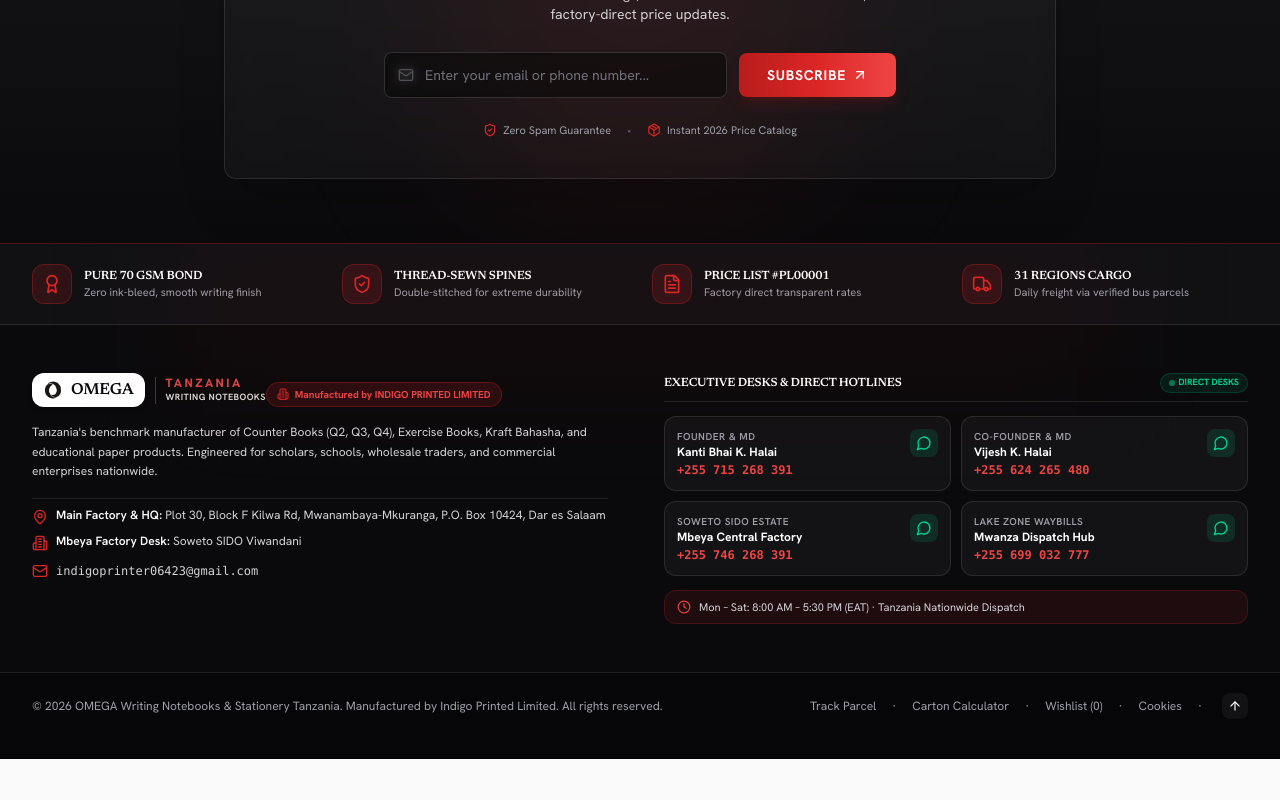
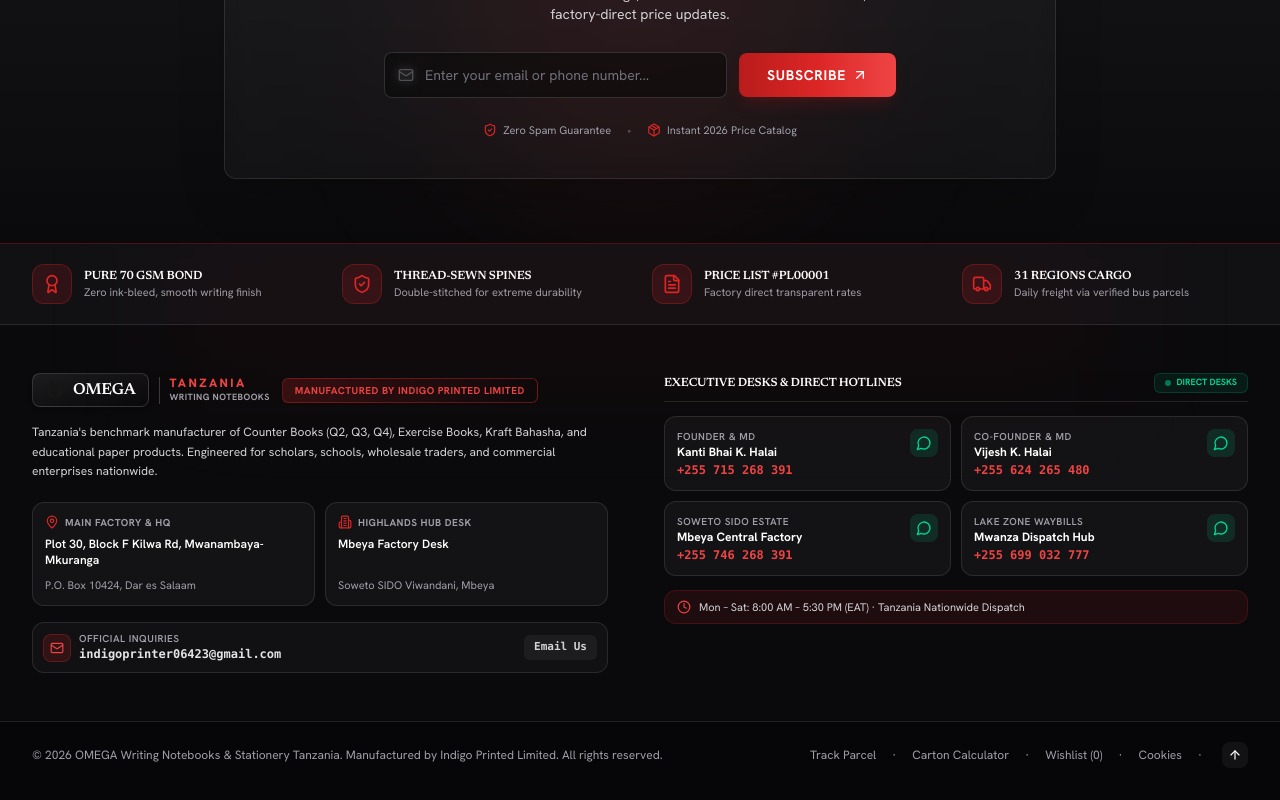
Before and after one commit to MrVishalKuriya/OMEGA-Stationery, a React (Vite) app: page / in a window 1280 px wide. Shown: the part 5798-6598 px from the top of the page. Before the commit the page ends 6557 px from the top, so only its background shows below. Built offline with nearby package versions, Linux system fonts and the light colour scheme; no server answers.

Commit message:
feat(ui): redesign footer brand identity and factory contacts to luxury crimson theme

```diff
--- a/src/components/Layout.tsx
+++ b/src/components/Layout.tsx
@@ -160,45 +160,84 @@
           <div className="grid grid-cols-1 lg:grid-cols-12 gap-8 lg:gap-12">
             {/* Col 1: Heritage & Manufacturing (6 cols) */}
             <div className="lg:col-span-6 space-y-4">
-              <Link to="/" className="inline-block">
+              {/* Brand Hallmark & Manufacturing Eyebrow */}
+              <div className="flex flex-wrap items-center gap-3">
+                <Link to="/" className="inline-block group focus-ring-gold rounded-lg">
                   <OmegaLogo variant="badge" size="md" showSubtitle={true} />
                 </Link>
 
-              <div className="inline-flex items-center gap-1.5 px-2.5 py-1 rounded-full bg-[#dc2626]/15 border border-[#dc2626]/30 text-[10px] font-mono font-bold text-[#ef4444]">
-                <Building2 className="w-3 h-3 text-[#dc2626]" />
-                <span>Manufactured by INDIGO PRINTED LIMITED</span>
+                <div className="inline-flex items-center px-3 py-1 rounded-md bg-gradient-to-r from-[#dc2626]/20 via-[#dc2626]/10 to-transparent border border-[#dc2626]/40 text-[10px] font-mono font-bold text-[#ef4444] uppercase tracking-wider shadow-xs">
+                  <span>MANUFACTURED BY INDIGO PRINTED LIMITED</span>
+                </div>
               </div>
 
               <p className="text-xs text-zinc-300 leading-relaxed max-w-xl">
-                Tanzania's benchmark manufacturer of Counter Books (Q2, Q3, Q4), Exercise Books, Kraft Bahasha, and educational paper products. Engineered for scholars, schools, wholesale traders, and commercial enterprises nationwide.
+                Tanzania&apos;s benchmark manufacturer of Counter Books (Q2, Q3, Q4), Exercise Books, Kraft Bahasha, and educational paper products. Engineered for scholars, schools, wholesale traders, and commercial enterprises nationwide.
               </p>
 
-              <div className="space-y-2 text-xs pt-2 border-t border-white/10 text-zinc-300 max-w-xl">
-                <div className="flex items-start gap-2">
-                  <MapPin className="w-4 h-4 text-[#dc2626] shrink-0 mt-0.5" />
+              {/* Manufacturing Facilities & Direct Dispatch Hubs Grid */}
+              <div className="grid grid-cols-1 sm:grid-cols-2 gap-2.5 max-w-xl pt-1">
+                {/* 1. Main Factory & HQ */}
+                <div className="p-3 rounded-xl bg-white/[0.04] border border-white/10 hover:border-[#dc2626]/40 transition-all flex flex-col justify-between">
                   <div>
-                    <span className="font-semibold text-white">Main Factory &amp; HQ:</span>{' '}
-                    <span>Plot 30, Block F Kilwa Rd, Mwanambaya-Mkuranga, P.O. Box 10424, Dar es Salaam</span>
+                    <div className="flex items-center gap-1.5 mb-1.5">
+                      <MapPin className="w-3.5 h-3.5 text-[#dc2626] shrink-0" />
+                      <span className="text-[10px] font-mono uppercase tracking-wider font-bold text-zinc-400">
+                        Main Factory &amp; HQ
+                      </span>
+                    </div>
+                    <p className="text-xs text-white font-semibold leading-snug">
+                      Plot 30, Block F Kilwa Rd, Mwanambaya-Mkuranga
+                    </p>
+                  </div>
+                  <p className="text-[11px] text-zinc-400 mt-2 font-mono">
+                    P.O. Box 10424, Dar es Salaam
+                  </p>
+                </div>
+
+                {/* 2. Upcountry Factory Desk (Mbeya) */}
+                <div className="p-3 rounded-xl bg-white/[0.04] border border-white/10 hover:border-[#dc2626]/40 transition-all flex flex-col justify-between">
+                  <div>
+                    <div className="flex items-center gap-1.5 mb-1.5">
+                      <Building2 className="w-3.5 h-3.5 text-[#dc2626] shrink-0" />
+                      <span className="text-[10px] font-mono uppercase tracking-wider font-bold text-zinc-400">
+                        Highlands Hub Desk
+                      </span>
+                    </div>
+                    <p className="text-xs text-white font-semibold leading-snug">
+                      Mbeya Factory Desk
+                    </p>
+                  </div>
+                  <p className="text-[11px] text-zinc-400 mt-2 font-mono">
+                    Soweto SIDO Viwandani, Mbeya
+                  </p>
                 </div>
               </div>
 
-                <div className="flex items-start gap-2">
-                  <Building2 className="w-4 h-4 text-[#dc2626] shrink-0 mt-0.5" />
-                  <div>
-                    <span className="font-semibold text-white">Mbeya Factory Desk:</span>{' '}
-                    <span>Soweto SIDO Viwandani</span>
+              {/* Official Corporate Inquiries Bar */}
+              <div className="p-2.5 rounded-xl bg-white/[0.03] border border-white/10 hover:border-[#dc2626]/40 transition-all flex items-center justify-between gap-3 max-w-xl">
+                <div className="flex items-center gap-2 min-w-0">
+                  <div className="w-7 h-7 rounded-lg bg-[#dc2626]/15 border border-[#dc2626]/30 flex items-center justify-center text-[#ef4444] shrink-0">
+                    <Mail className="w-3.5 h-3.5" />
                   </div>
-                </div>
-
-                <div className="flex items-center gap-2 pt-1 text-zinc-300">
-                  <Mail className="w-4 h-4 text-[#dc2626] shrink-0" />
+                  <div className="min-w-0">
+                    <span className="text-[10px] text-zinc-400 uppercase tracking-wider font-semibold block leading-tight">
+                      Official Inquiries
+                    </span>
                     <a
                       href="mailto:indigoprinter06423@gmail.com"
-                    className="hover:text-white transition-colors font-mono"
+                      className="text-xs font-mono font-bold text-zinc-200 hover:text-[#ef4444] transition-colors block truncate"
                     >
                       indigoprinter06423@gmail.com
                     </a>
                   </div>
+                </div>
+                <a
+                  href="mailto:indigoprinter06423@gmail.com"
+                  className="px-2.5 py-1 rounded-md bg-white/5 hover:bg-[#dc2626] text-zinc-300 hover:text-white text-[11px] font-mono font-semibold transition-all shrink-0"
+                >
+                  Email Us
+                </a>
               </div>
             </div>
 
@@ -208,7 +247,7 @@
                 <h4 className="font-heading text-xs font-bold uppercase tracking-wider text-white">
                   Executive Desks &amp; Direct Hotlines
                 </h4>
-                <span className="inline-flex items-center gap-1 text-[9px] font-mono font-bold text-emerald-400 bg-emerald-500/10 px-2 py-0.5 rounded-full border border-emerald-500/20">
+                <span className="inline-flex items-center gap-1.5 text-[9px] font-mono font-bold text-emerald-400 bg-emerald-500/10 px-2.5 py-0.5 rounded-md border border-emerald-500/20">
                   <span className="w-1.5 h-1.5 rounded-full bg-emerald-400 animate-pulse" />
                   DIRECT DESKS
                 </span>
--- a/src/components/OmegaLogo.tsx
+++ b/src/components/OmegaLogo.tsx
@@ -38,22 +38,22 @@
   if (variant === 'badge') {
     return (
       <div className="flex items-center gap-2.5">
-        <div className="bg-white px-2.5 py-1.5 rounded-xl shadow-md border border-white/20 hover:border-[#dc2626] transition-all flex items-center gap-2">
+        <div className="bg-gradient-to-br from-[#1c1c1f] to-[#09090b] px-3 py-1.5 rounded-lg shadow-md border border-white/15 hover:border-[#dc2626] transition-all flex items-center gap-2">
           <img
             src="/logo-icon.png"
             alt="OMEGA Icon"
             className="w-5 h-5 object-contain shrink-0"
           />
-          <span className="font-heading font-black tracking-wider text-[#09090b] text-base leading-none">
+          <span className="font-heading font-black tracking-wider text-white text-base leading-none">
             OMEGA
           </span>
         </div>
         {showSubtitle && (
           <div className="flex flex-col border-l border-white/20 pl-2.5">
-            <span className="text-[10px] sm:text-xs font-black tracking-[0.2em] text-[#D64545] uppercase leading-none font-mono">
+            <span className="text-[10px] sm:text-xs font-black tracking-[0.2em] text-[#ef4444] uppercase leading-none font-mono">
               TANZANIA
             </span>
-            <span className="text-[9px] tracking-wider font-bold text-stone-300 uppercase mt-0.5 whitespace-nowrap font-sans">
+            <span className="text-[9px] tracking-wider font-bold text-zinc-400 uppercase mt-0.5 whitespace-nowrap font-sans">
               Writing Notebooks
             </span>
           </div>
--- a/src/presentation/common/components/OmegaLogo.tsx
+++ b/src/presentation/common/components/OmegaLogo.tsx
@@ -38,22 +38,22 @@
   if (variant === 'badge') {
     return (
       <div className="flex items-center gap-2.5">
-        <div className="bg-white px-2.5 py-1.5 rounded-xl shadow-md border border-white/20 hover:border-[#dc2626] transition-all flex items-center gap-2">
+        <div className="bg-gradient-to-br from-[#1c1c1f] to-[#09090b] px-3 py-1.5 rounded-lg shadow-md border border-white/15 hover:border-[#dc2626] transition-all flex items-center gap-2">
           <img
             src="/logo-icon.png"
             alt="OMEGA Icon"
             className="w-5 h-5 object-contain shrink-0"
           />
-          <span className="font-heading font-black tracking-wider text-[#09090b] text-base leading-none">
+          <span className="font-heading font-black tracking-wider text-white text-base leading-none">
             OMEGA
           </span>
         </div>
         {showSubtitle && (
           <div className="flex flex-col border-l border-white/20 pl-2.5">
-            <span className="text-[10px] sm:text-xs font-black tracking-[0.2em] text-[#D64545] uppercase leading-none font-mono">
+            <span className="text-[10px] sm:text-xs font-black tracking-[0.2em] text-[#ef4444] uppercase leading-none font-mono">
               TANZANIA
             </span>
-            <span className="text-[9px] tracking-wider font-bold text-stone-300 uppercase mt-0.5 whitespace-nowrap font-sans">
+            <span className="text-[9px] tracking-wider font-bold text-zinc-400 uppercase mt-0.5 whitespace-nowrap font-sans">
               Writing Notebooks
             </span>
           </div>
--- a/src/presentation/common/layout/Layout.tsx
+++ b/src/presentation/common/layout/Layout.tsx
@@ -158,45 +158,84 @@
           <div className="grid grid-cols-1 lg:grid-cols-12 gap-8 lg:gap-12">
             {/* Col 1: Heritage & Manufacturing (6 cols) */}
             <div className="lg:col-span-6 space-y-4">
-              <Link to="/" className="inline-block">
+              {/* Brand Hallmark & Manufacturing Eyebrow */}
+              <div className="flex flex-wrap items-center gap-3">
+                <Link to="/" className="inline-block group focus-ring-gold rounded-lg">
                   <OmegaLogo variant="badge" size="md" showSubtitle={true} />
                 </Link>
 
-              <div className="inline-flex items-center gap-1.5 px-2.5 py-1 rounded-full bg-[#dc2626]/15 border border-[#dc2626]/30 text-[10px] font-mono font-bold text-[#ef4444]">
-                <Building2 className="w-3 h-3 text-[#dc2626]" />
-                <span>Manufactured by INDIGO PRINTED LIMITED</span>
+                <div className="inline-flex items-center px-3 py-1 rounded-md bg-gradient-to-r from-[#dc2626]/20 via-[#dc2626]/10 to-transparent border border-[#dc2626]/40 text-[10px] font-mono font-bold text-[#ef4444] uppercase tracking-wider shadow-xs">
+                  <span>MANUFACTURED BY INDIGO PRINTED LIMITED</span>
+                </div>
               </div>
 
               <p className="text-xs text-zinc-300 leading-relaxed max-w-xl">
-                Tanzania's benchmark manufacturer of Counter Books (Q2, Q3, Q4), Exercise Books, Kraft Bahasha, and educational paper products. Engineered for scholars, schools, wholesale traders, and commercial enterprises nationwide.
+                Tanzania&apos;s benchmark manufacturer of Counter Books (Q2, Q3, Q4), Exercise Books, Kraft Bahasha, and educational paper products. Engineered for scholars, schools, wholesale traders, and commercial enterprises nationwide.
               </p>
 
-              <div className="space-y-2 text-xs pt-2 border-t border-white/10 text-zinc-300 max-w-xl">
-                <div className="flex items-start gap-2">
-                  <MapPin className="w-4 h-4 text-[#dc2626] shrink-0 mt-0.5" />
+              {/* Manufacturing Facilities & Direct Dispatch Hubs Grid */}
+              <div className="grid grid-cols-1 sm:grid-cols-2 gap-2.5 max-w-xl pt-1">
+                {/* 1. Main Factory & HQ */}
+                <div className="p-3 rounded-xl bg-white/[0.04] border border-white/10 hover:border-[#dc2626]/40 transition-all flex flex-col justify-between">
                   <div>
-                    <span className="font-semibold text-white">Main Factory &amp; HQ:</span>{' '}
-                    <span>Plot 30, Block F Kilwa Rd, Mwanambaya-Mkuranga, P.O. Box 10424, Dar es Salaam</span>
+                    <div className="flex items-center gap-1.5 mb-1.5">
+                      <MapPin className="w-3.5 h-3.5 text-[#dc2626] shrink-0" />
+                      <span className="text-[10px] font-mono uppercase tracking-wider font-bold text-zinc-400">
+                        Main Factory &amp; HQ
+                      </span>
+                    </div>
+                    <p className="text-xs text-white font-semibold leading-snug">
+                      Plot 30, Block F Kilwa Rd, Mwanambaya-Mkuranga
+                    </p>
+                  </div>
+                  <p className="text-[11px] text-zinc-400 mt-2 font-mono">
+                    P.O. Box 10424, Dar es Salaam
+                  </p>
+                </div>
+
+                {/* 2. Upcountry Factory Desk (Mbeya) */}
+                <div className="p-3 rounded-xl bg-white/[0.04] border border-white/10 hover:border-[#dc2626]/40 transition-all flex flex-col justify-between">
+                  <div>
+                    <div className="flex items-center gap-1.5 mb-1.5">
+                      <Building2 className="w-3.5 h-3.5 text-[#dc2626] shrink-0" />
+                      <span className="text-[10px] font-mono uppercase tracking-wider font-bold text-zinc-400">
+                        Highlands Hub Desk
+                      </span>
+                    </div>
+                    <p className="text-xs text-white font-semibold leading-snug">
+                      Mbeya Factory Desk
+                    </p>
+                  </div>
+                  <p className="text-[11px] text-zinc-400 mt-2 font-mono">
+                    Soweto SIDO Viwandani, Mbeya
+                  </p>
                 </div>
               </div>
 
-                <div className="flex items-start gap-2">
-                  <Building2 className="w-4 h-4 text-[#dc2626] shrink-0 mt-0.5" />
-                  <div>
-                    <span className="font-semibold text-white">Mbeya Factory Desk:</span>{' '}
-                    <span>Soweto SIDO Viwandani</span>
+              {/* Official Corporate Inquiries Bar */}
+              <div className="p-2.5 rounded-xl bg-white/[0.03] border border-white/10 hover:border-[#dc2626]/40 transition-all flex items-center justify-between gap-3 max-w-xl">
+                <div className="flex items-center gap-2 min-w-0">
+                  <div className="w-7 h-7 rounded-lg bg-[#dc2626]/15 border border-[#dc2626]/30 flex items-center justify-center text-[#ef4444] shrink-0">
+                    <Mail className="w-3.5 h-3.5" />
                   </div>
-                </div>
-
-                <div className="flex items-center gap-2 pt-1 text-zinc-300">
-                  <Mail className="w-4 h-4 text-[#dc2626] shrink-0" />
+                  <div className="min-w-0">
+                    <span className="text-[10px] text-zinc-400 uppercase tracking-wider font-semibold block leading-tight">
+                      Official Inquiries
+                    </span>
                     <a
                       href="mailto:indigoprinter06423@gmail.com"
-                    className="hover:text-white transition-colors font-mono"
+                      className="text-xs font-mono font-bold text-zinc-200 hover:text-[#ef4444] transition-colors block truncate"
                     >
                       indigoprinter06423@gmail.com
                     </a>
                   </div>
+                </div>
+                <a
+                  href="mailto:indigoprinter06423@gmail.com"
+                  className="px-2.5 py-1 rounded-md bg-white/5 hover:bg-[#dc2626] text-zinc-300 hover:text-white text-[11px] font-mono font-semibold transition-all shrink-0"
+                >
+                  Email Us
+                </a>
               </div>
             </div>
 
@@ -206,7 +245,7 @@
                 <h4 className="font-heading text-xs font-bold uppercase tracking-wider text-white">
                   Executive Desks &amp; Direct Hotlines
                 </h4>
-                <span className="inline-flex items-center gap-1 text-[9px] font-mono font-bold text-emerald-400 bg-emerald-500/10 px-2 py-0.5 rounded-full border border-emerald-500/20">
+                <span className="inline-flex items-center gap-1.5 text-[9px] font-mono font-bold text-emerald-400 bg-emerald-500/10 px-2.5 py-0.5 rounded-md border border-emerald-500/20">
                   <span className="w-1.5 h-1.5 rounded-full bg-emerald-400 animate-pulse" />
                   DIRECT DESKS
                 </span>
```
Lines whose indentation alone changed are shown as unchanged.
